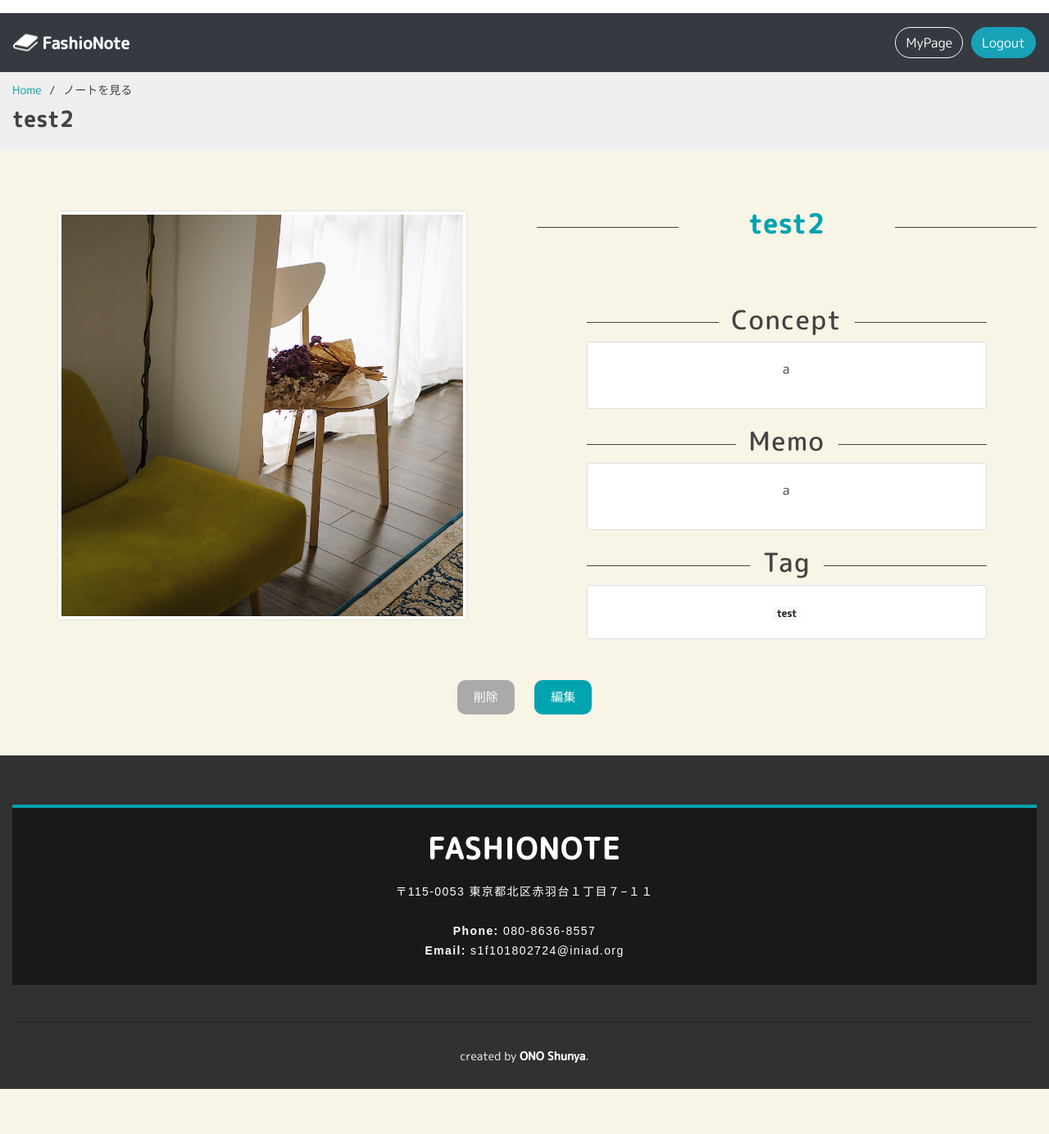
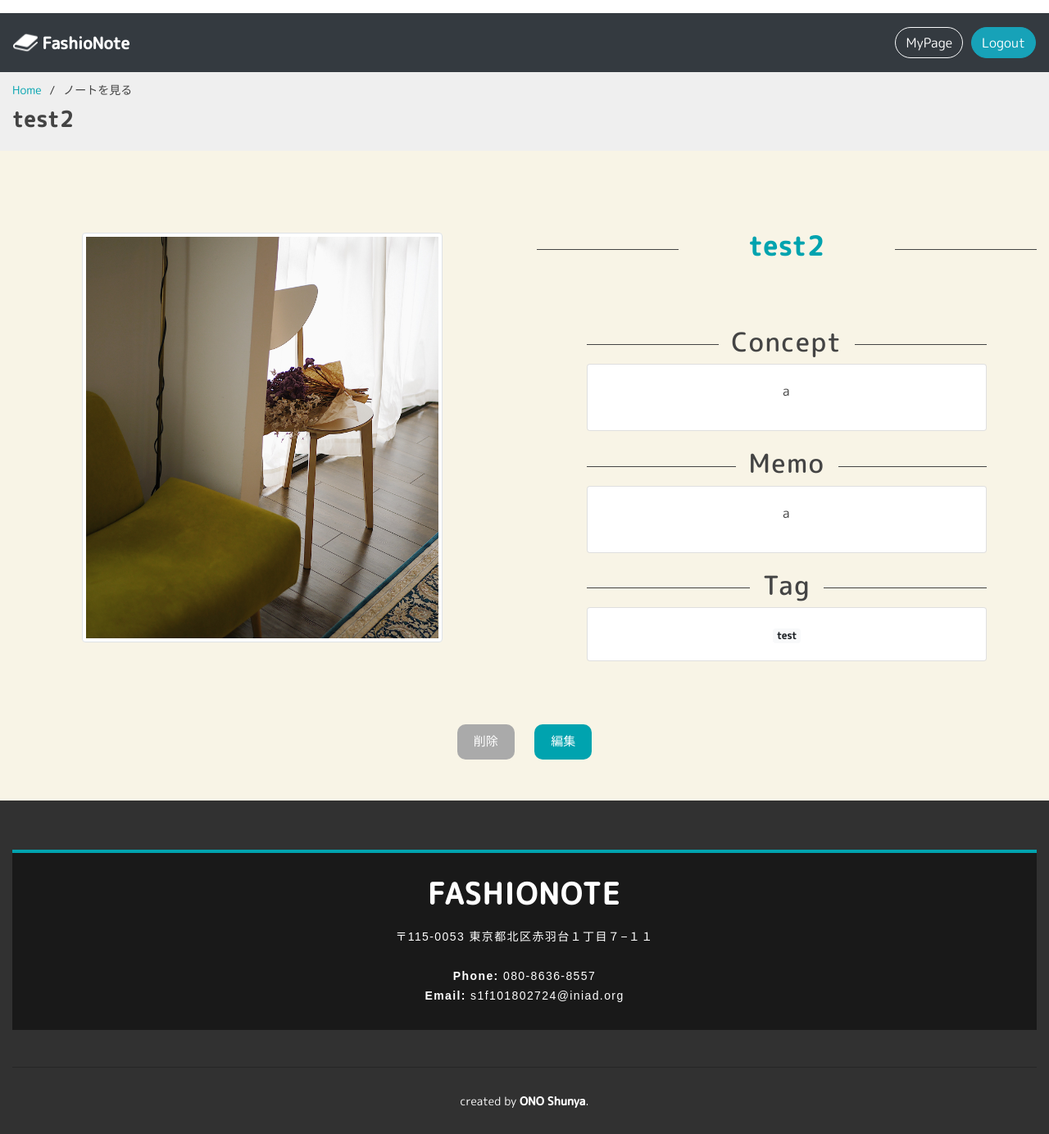
Before and after one commit to Shunya-ONO/fashionote, a Django app: page /detail/5 in a window 1280 px wide. Shown: the whole page at 82% size. Before the commit the page ends 1329 px from the top, so only its background shows below. Run offline with Django 3.2, Linux system fonts and the light colour scheme; a user stored in the database is signed in; data comes from the database, SQL or seed files in the repository; both versions use the stored data as it was after the commit; parts of the project's set-up code (start-up, migrations or seed data) failed here and were passed over; some libraries are stand-ins or nearby versions.

Commit message:
modified

```diff
--- a/fashionote/static/css/style.css
+++ b/fashionote/static/css/style.css
@@ -117,6 +117,10 @@ header {
 
 .about-image{
   padding:50px;
+}
+
+.brand-image{
+  padding:100px;
 }
 
 /* -- End Home -- */
--- a/fashionote/templates/fashionote/detail.html
+++ b/fashionote/templates/fashionote/detail.html
@@ -22,7 +22,7 @@
         <div class="container-fluid" >
           <div class="row align-items-center">
             {% if brand.image %}
-              <div class="col-md-6" data-aos="zoom">
+              <div class="col-md-6 brand-image" data-aos="zoom">
                 <img src="{{ brand.image.url }}" class="img-fluid img-thumbnail mx-auto d-block" alt="" style="height: 500px">
               </div>
             {% else %}
@@ -39,7 +39,7 @@
             </div>
           {% else %}
             <div class="title-border" data-aos="fade-up" data-aos-delay="100">
-              <h2><b>{{ brand.brand_name }}</b></h2>
+              <h2 style= "padding: 70px"><b>{{ brand.brand_name }}</b></h2>
             </div>
 
           {% endif %}
```
Also changed, not shown: user_app/templates/user_app/user_detail.html (+8 -0 lines), db.sqlite3, fashionote/static/img/upload/animal_mark10_usagi_vnLcxZj.png (added).
